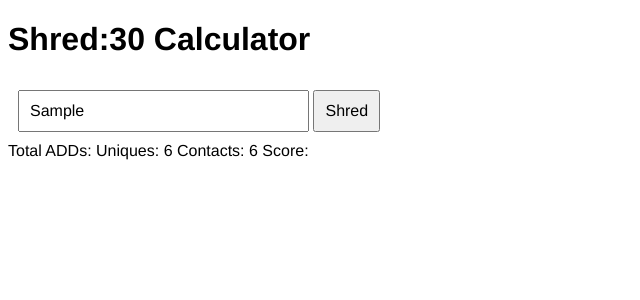
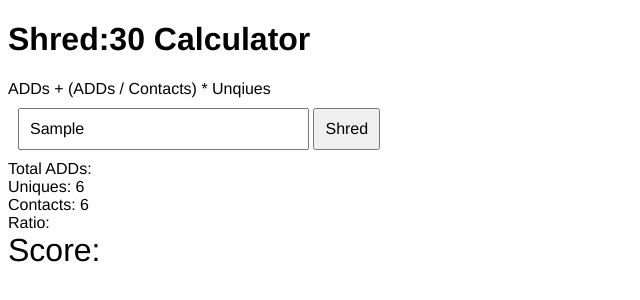
Before and after one commit to allankenneth/shred30calculator, a plain HTML site: page index.html in a window 1280 px wide. Both pictures are taken after typing "Sample" into the empty fields and a click on the button "Shred". Shown: the whole page, without its empty margins (0-640 px from the left). Drawn offline with nearby package versions, Linux system fonts and the light colour scheme.

Commit message:
Mostly UI updates; added in Ratio in UI. Formatting.

```diff
--- a/index.html
+++ b/index.html
@@ -20,31 +20,25 @@ input {
 button {
 	margin-left: 0;
 }
+.score {
+	font-size: 2em;
+}
 </style>
 </head>
 <body>
 <h1>Shred:30 Calculator</h1>
+<div class="formula">ADDs + (ADDs / Contacts) * Unqiues</div>
 <form>
 <input type="text" name="run" id="run" size="30">
 <button>Shred</button>
 </form>
 <div>
-	Total ADDs: <span class="totaladds"></span>
-	Uniques: <span class="totaluniques"></span>
-	Contacts: <span class="totalcontacts"></span>
-	Score: <span class="total"></span>
-<!--<h3>Worlds 2016 Results <small>for reference</small></h3>
-<pre>
-1. Alex 228.375
-2. Taishi 221.125
-3. Mariusz 205.807
-4. Evan 201.103
-5. Jakub 196.742
-6. Mikko 181.067
-7. Patryk 151.3
-8. Krystof 140.8
-9. Dominik 119.846
-</pre>-->
+	<div class="adds">Total ADDs: <span class="totaladds"></span></div>
+	<div class="uni">Uniques: <span class="totaluniques"></span></div>
+	<div class="contacts">Contacts: <span class="totalcontacts"></span></div>
+	<div class="rat">Ratio: <span class="ratio"></span></div>
+	<div class="score">Score: <span class="total"></span></div>
+</div>
 <script src="//code.jquery.com/jquery-1.11.0.min.js"></script>
 <script src="//code.jquery.com/jquery-migrate-1.2.1.min.js"></script>
 <script>
@@ -65,10 +59,13 @@ $('form button').on('click',function(e){
 		}
 	});
 	uniques = contacts - notunique;
-	score = totalADDs + ((totalADDs/contacts) * uniques);
+	ratio = Math.round((totalADDs / contacts)*100)/100;
+	score = totalADDs + (ratio * uniques);
+	score = Math.round(score*100)/100;
 	$('.totaladds').html(totalADDs);
 	$('.totaluniques').html(uniques);
 	$('.totalcontacts').html(contacts);
+	$('.ratio').html(ratio);
 	$('.total').html(score);
 });
 });
```
